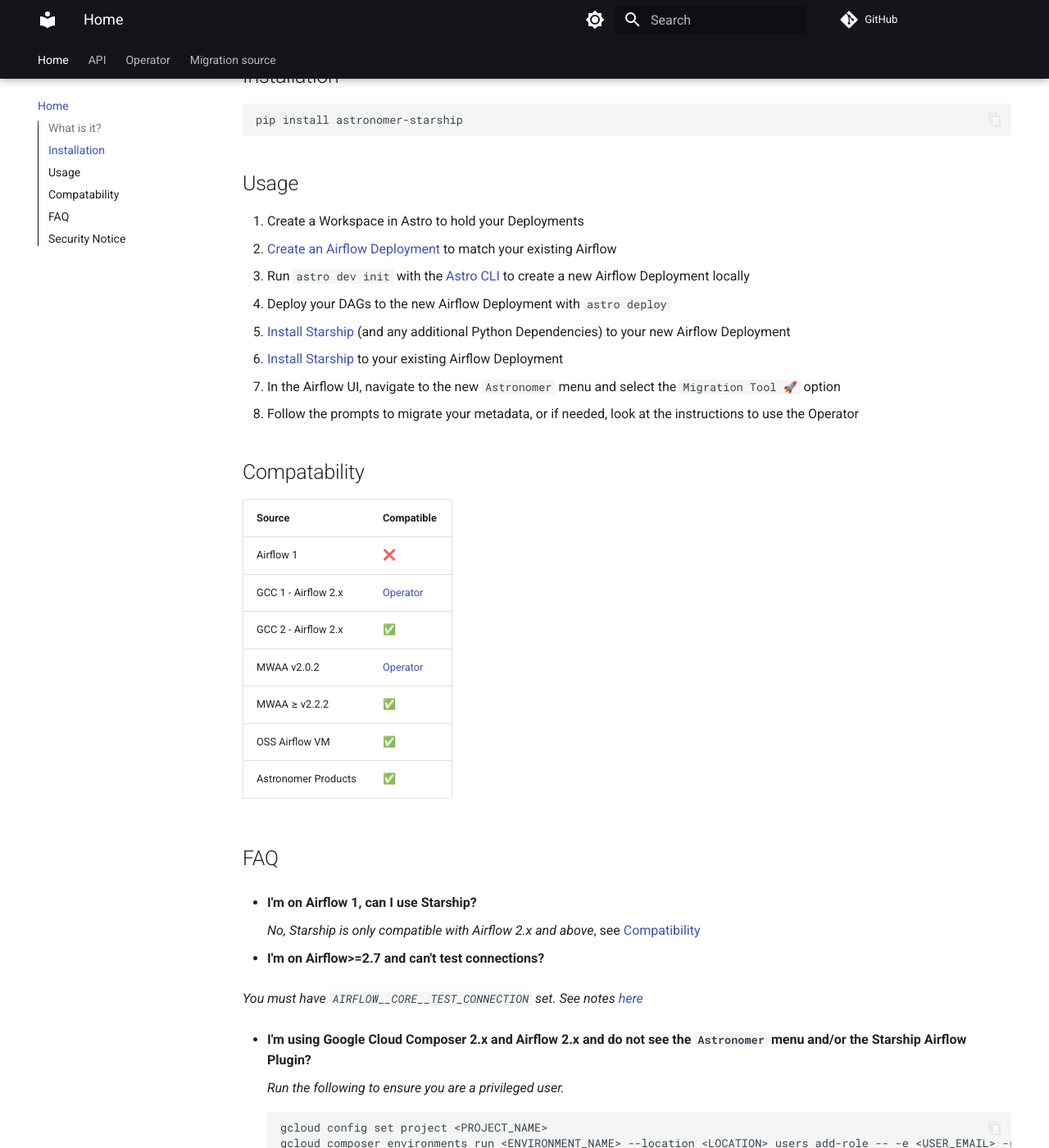
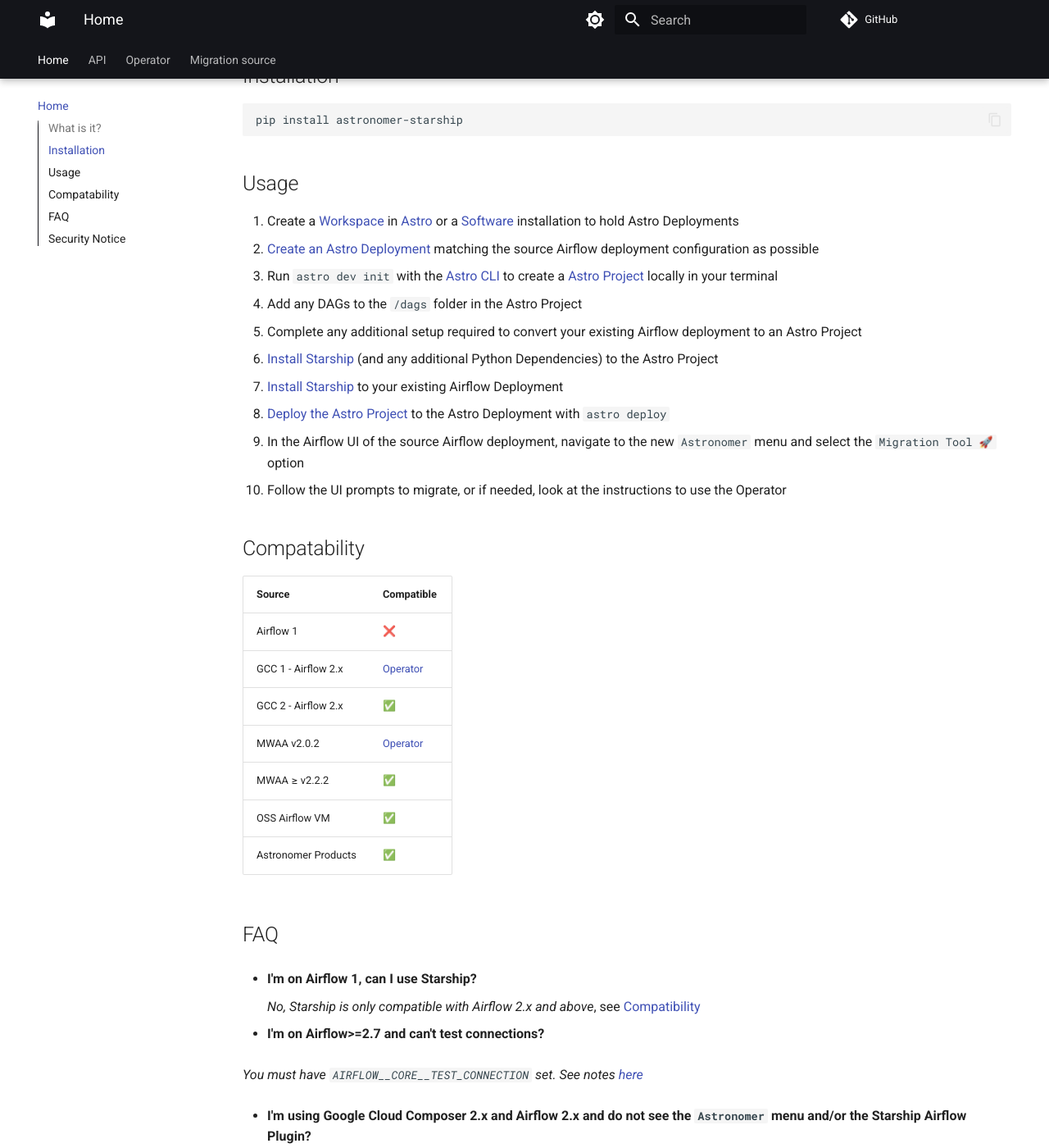
Before and after one commit to astronomer/starship, an MkDocs documentation site: the page built from docs/index.md, in a window 1280 px wide and 1400 px high, scrolled down 800 px. Shown: the whole window at 82% size. Built offline with MkDocs 1.6.1 and Material for MkDocs 9.7.7, drawn with Linux system fonts in a browser that asks for light colours; comment, search, counter and statistics services are not loaded; some of the changed text lies outside the part shown.

Commit message:
update usage instructions

````diff
--- a/docs/index.md
+++ b/docs/index.md
@@ -28,14 +28,16 @@
 ```
 
 ## Usage
-1. Create a Workspace in Astro to hold your Deployments
-2. [Create an Airflow Deployment](https://cloud.astronomer.io/) to match your existing Airflow
-3. Run `astro dev init` with the [Astro CLI](https://docs.astronomer.io/astro/cli/overview) to create a new Airflow Deployment locally
-4. Deploy your DAGs to the new Airflow Deployment with `astro deploy`
-5. [Install Starship](#installation) (and any additional Python Dependencies) to your new Airflow Deployment
+1. Create a [Workspace](https://docs.astronomer.io/astro/manage-workspaces) in [Astro](https://cloud.astronomer.io/) or a [Software](https://docs.astronomer.io/software) installation to hold Astro Deployments
+2. [Create an Astro Deployment](https://docs.astronomer.io/astro/create-deployment) matching the source Airflow deployment configuration as possible
+3. Run `astro dev init` with the [Astro CLI](https://docs.astronomer.io/astro/cli/overview) to create a [Astro Project](https://docs.astronomer.io/astro/cli/develop-project) locally in your terminal
+4. Add any DAGs to the `/dags` folder in the Astro Project
+5. Complete any additional setup required to convert your existing Airflow deployment to an Astro Project
+5. [Install Starship](#installation) (and any additional Python Dependencies) to the Astro Project
 6. [Install Starship](#installation) to your existing Airflow Deployment
-7. In the Airflow UI, navigate to the new `Astronomer` menu and select the `Migration Tool 🚀` option
-8. Follow the prompts to migrate your metadata, or if needed, look at the instructions to use the Operator
+4. [Deploy the Astro Project](https://docs.astronomer.io/astro/cli/astro-deploy) to the Astro Deployment with `astro deploy`
+7. In the Airflow UI of the source Airflow deployment, navigate to the new `Astronomer` menu and select the `Migration Tool 🚀` option
+8. Follow the UI prompts to migrate, or if needed, look at the instructions to use the Operator
 
 ## Compatability
 
````
Also changed, not shown: other parts of docs/index.md (+1 -1 lines).
